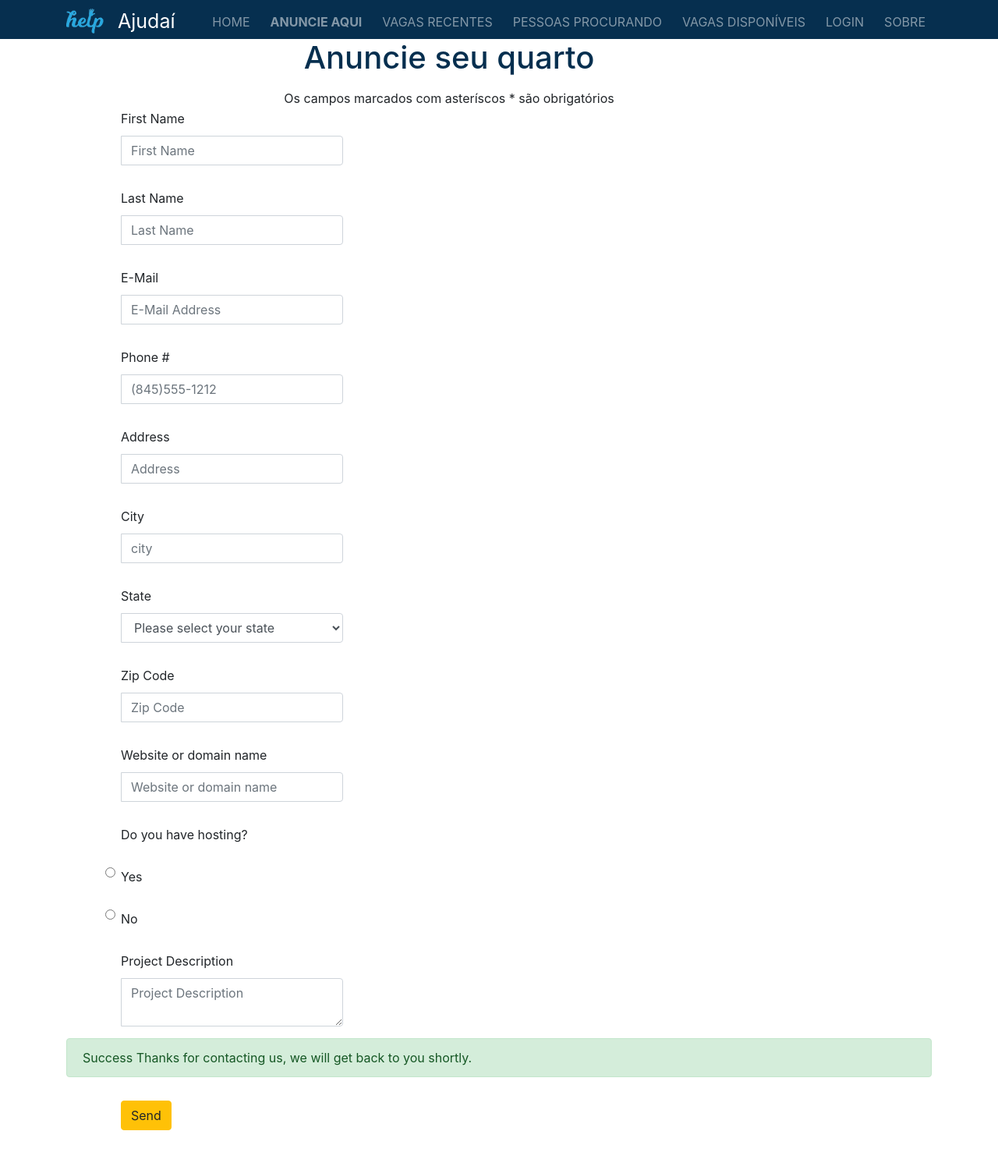
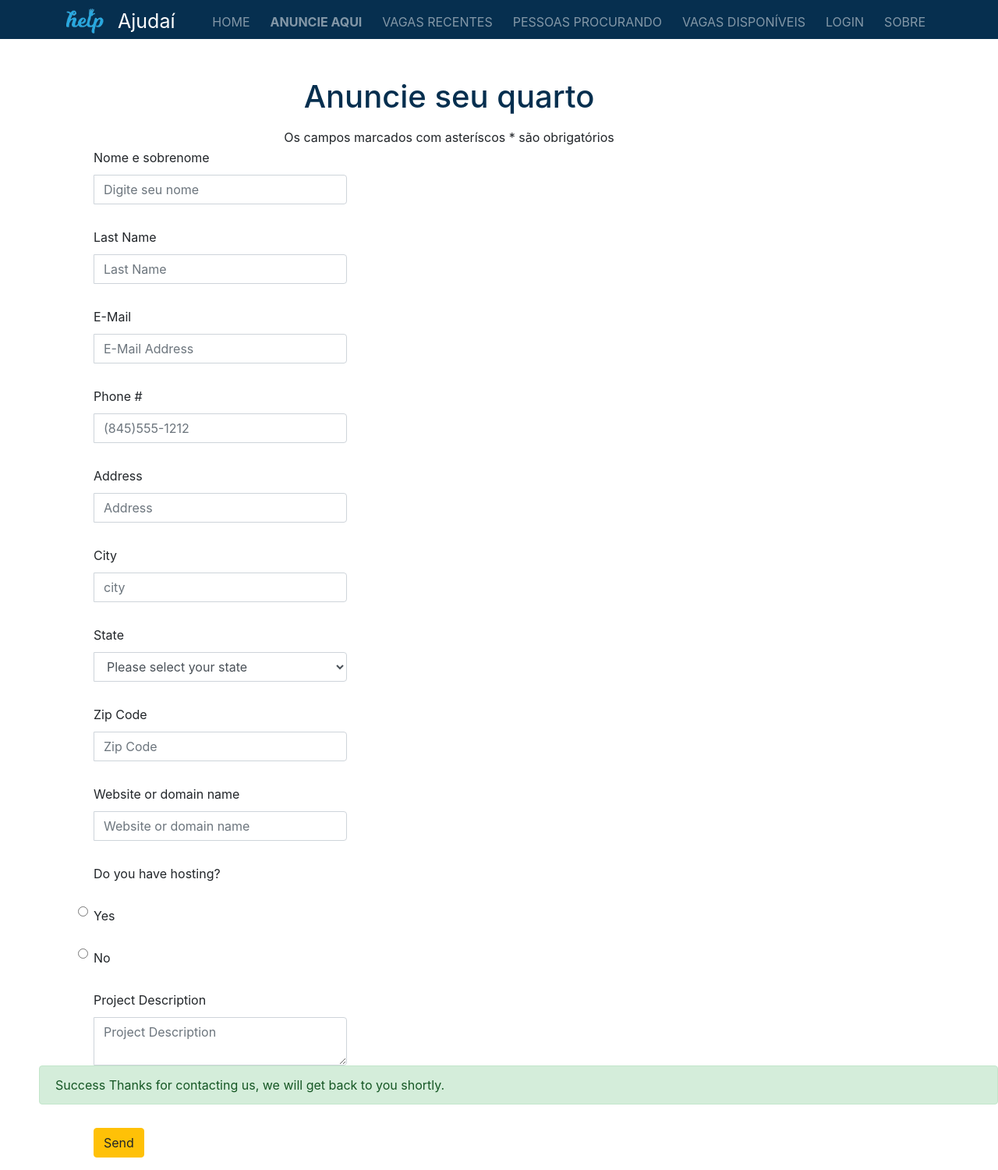
Before and after one commit to brunozn/ProjetoProgramacaoWeb, a PHP site: page /formu.html in a window 1280 px wide. Shown: the whole page at 78% size. Before the commit the page ends 1449 px from the top, so only its background shows below. Run offline with PHP 8.4, Linux system fonts and the light colour scheme.

Commit message:
Ajustes formulario

```diff
--- a/formu.html
+++ b/formu.html
@@ -11,6 +11,8 @@
   <link rel="stylesheet" type="text/css" href="style.css">
 </head>
 <body>
+
+
 
   <script>
 
@@ -187,35 +189,33 @@
 
       <!---------------------------------------------------------------------------------------------------
     -->
-    <div class="container">
-
+    <div class="caixaform">
         <div class="mobile-panels">
             <div data-mobile="1" id="mobStep1" class="show"> <!--inicio  mobStep1-->
                 <div class="box-content align-center">
                     <h1 class="blue">Anuncie seu quarto</h1>
                         <p class="text--small">Os campos marcados com asteríscos * são obrigatórios</p>
-                </div>
-
-            </div>
-        </div>
-
+                  </div> <!--box-content -->
+              </div> <!-- modstep1-->
+        </div> <!--mobile panels-->
         <form class="well form-horizontal" action=" " method="post"  id="contact_form">
           <fieldset>
 
 
-  <div class="form-group">
-    <label class="col-md-4 control-label">First Name</label>
+
+            <div class="form-group-form">
+              <label class="col-md-4 control-label">Nome e sobrenome</label>
               <div class="col-md-4 inputGroupContainer">
                 <div class="input-group">
                   <span class="input-group-addon"><i class="glyphicon glyphicon-user"></i></span>
-    <input  name="first_name" placeholder="First Name" class="form-control"  type="text">
+                    <input  name="first_name" placeholder="Digite seu nome" class="form-control"  type="text">
                   </div>
                 </div>
               </div>
 
   <!-- Text input-->
 
-  <div class="form-group">
+  <div class="form-group-form">
     <label class="col-md-4 control-label" >Last Name</label>
       <div class="col-md-4 inputGroupContainer">
       <div class="input-group">
@@ -226,7 +226,7 @@
   </div>
 
   <!-- Text input-->
-         <div class="form-group">
+         <div class="form-group-form">
     <label class="col-md-4 control-label">E-Mail</label>
       <div class="col-md-4 inputGroupContainer">
       <div class="input-group">
@@ -239,7 +239,7 @@
 
   <!-- Text input-->
 
-  <div class="form-group">
+  <div class="form-group-form">
     <label class="col-md-4 control-label">Phone #</label>
       <div class="col-md-4 inputGroupContainer">
       <div class="input-group">
@@ -251,7 +251,7 @@
 
   <!-- Text input-->
 
-  <div class="form-group">
+  <div class="form-group-form">
     <label class="col-md-4 control-label">Address</label>
       <div class="col-md-4 inputGroupContainer">
       <div class="input-group">
@@ -263,7 +263,7 @@
 
   <!-- Text input-->
 
-  <div class="form-group">
+  <div class="form-group-form">
     <label class="col-md-4 control-label">City</label>
       <div class="col-md-4 inputGroupContainer">
       <div class="input-group">
@@ -275,7 +275,7 @@
 
   <!-- Select Basic -->
 
-  <div class="form-group">
+  <div class="form-group-form">
     <label class="col-md-4 control-label">State</label>
       <div class="col-md-4 selectContainer">
       <div class="input-group">
@@ -340,7 +340,7 @@
 
   <!-- Text input-->
 
-  <div class="form-group">
+  <div class="form-group-form">
     <label class="col-md-4 control-label">Zip Code</label>
       <div class="col-md-4 inputGroupContainer">
       <div class="input-group">
@@ -351,7 +351,7 @@
   </div>
 
   <!-- Text input-->
-  <div class="form-group">
+  <div class="form-group-form">
     <label class="col-md-4 control-label">Website or domain name</label>
      <div class="col-md-4 inputGroupContainer">
       <div class="input-group">
@@ -362,7 +362,7 @@
   </div>
 
   <!-- radio checks -->
-   <div class="form-group">
+   <div class="form-group-form">
                           <label class="col-md-4 control-label">Do you have hosting?</label>
                           <div class="col-md-4">
                               <div class="radio">
@@ -380,7 +380,7 @@
 
   <!-- Text area -->
 
-  <div class="form-group">
+  <div class="form-group-form">
     <label class="col-md-4 control-label">Project Description</label>
       <div class="col-md-4 inputGroupContainer">
       <div class="input-group">
@@ -394,7 +394,7 @@
   <div class="alert alert-success" role="alert" id="success_message">Success <i class="glyphicon glyphicon-thumbs-up"></i> Thanks for contacting us, we will get back to you shortly.</div>
 
   <!-- Button -->
-  <div class="form-group">
+  <div class="form-group-form">
     <label class="col-md-4 control-label"></label>
     <div class="col-md-4">
       <button type="submit" class="btn btn-warning" >Send <span class="glyphicon glyphicon-send"></span></button>
@@ -404,7 +404,6 @@
   </fieldset>
   </form>
   </div>
-      </div><!-- /.container -->
 
 
 </body>
--- a/style.css
+++ b/style.css
@@ -54,7 +54,8 @@ h1{
   background: url('Imgs/quartoBranco.jpg') no-repeat;
 	background-size: cover;
 	background-position: 0 55%;
-	position: relative;
+  position: relative;
+  background-size: 1600px;
 }
 
 #search-form2 {
@@ -479,6 +480,18 @@ row{
   margin-top: 10px;
 }
 
+/* pagina de formulario*/
+.caixaform{
+  margin-top: 50px;
+  margin-left: 50px;
+}
+
+
+.form-group-form{
+  margin-top: 30px;  /* distancia de uma caixa pra outra*/
+}
+
+
 /* pagina anuncio*/
 
 .w3-bar{
```
Lines whose indentation alone changed are shown as unchanged.
